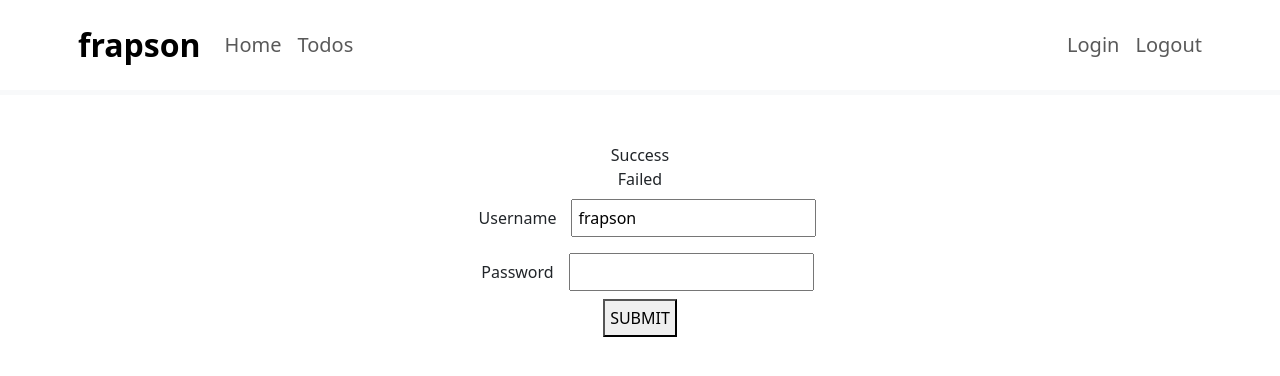
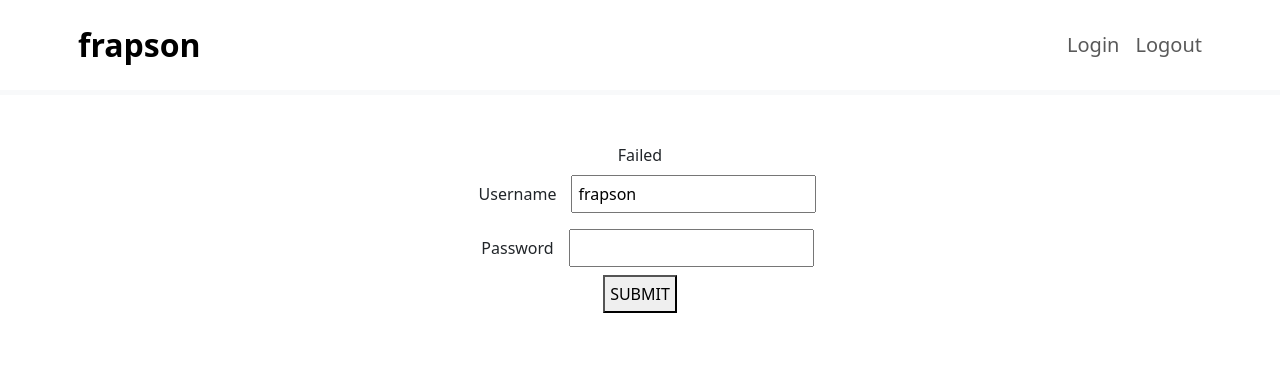
Before and after one commit to frapson/todo-app-react, a React (Create React App) app: page / in a window 1280 px wide. Shown: the top 376 px of the page. Built offline with nearby package versions, Linux system fonts and the light colour scheme.

Commit message:
Refactor code

```diff
--- a/src/components/todo/HeaderComponent.jsx
+++ b/src/components/todo/HeaderComponent.jsx
@@ -1,12 +1,15 @@
 import { Link } from 'react-router-dom'
-import { AuthContext } from './security/AuthContext'
-import { useContext } from 'react'
+import { useAuth } from './security/AuthContext'
 
 
 export default function HeaderComponent() {
 
-    const authContext = useContext(AuthContext)
-    console.log(authContext.number);
+    const authContext = useAuth()
+    const isAuthenticated = authContext.isAuthenticated
+
+    function logout(){
+        authContext.logout()
+    }
 
     return (
         <header className="border-bottom border-light border-5 mb-5 p-2">
@@ -16,13 +19,24 @@ export default function HeaderComponent() {
                     <a className="navbar-brand ms-2 fs-2 fw-bold text-black" href="">frapson</a>
                     <div className="collapse navbar-collapse">
                         <ul className="navbar-nav">
-                            <li className="nav-item fs-5"><Link className="nav-link" to="/welcome/in28minutes">Home</Link></li>
-                            <li className="nav-item fs-5"><Link className="nav-link" to="/todos">Todos</Link></li>
+                            <li className="nav-item fs-5">
+                                {isAuthenticated
+                                    && <Link className="nav-link" to="/welcome/in28minutes">Home</Link>}
+
+                            </li>
+                            <li className="nav-item fs-5">
+                                {isAuthenticated
+                                    && <Link className="nav-link" to="/todos">Todos</Link>}
+                            </li>
                         </ul>
                     </div>
                     <ul className="navbar-nav">
-                        <li className="nav-item fs-5"><Link className="nav-link" to="/login">Login</Link></li>
-                        <li className="nav-item fs-5"><Link className="nav-link" to="/logout">Logout</Link></li>
+                        <li className="nav-item fs-5">
+                            {!isAuthenticated &&
+                                <Link className="nav-link" to="/login">Login</Link>}
+                        </li>
+                        <li className="nav-item fs-5">
+                            <Link className="nav-link" to="/logout" onClick = {logout}>Logout</Link></li>
                     </ul>
                 </nav>
             </div>
--- a/src/components/todo/LoginComponent.jsx
+++ b/src/components/todo/LoginComponent.jsx
@@ -1,16 +1,17 @@
 import { useState } from 'react'
 import { useNavigate } from 'react-router-dom'
+import { useAuth } from './security/AuthContext'
 
 
 export default function LoginComponent() {
 
     const [username, setUsername] = useState('frapson')
     const [password, setPassword] = useState('')
-    const [showSuccessMessage, setSuccessMessage] = useState('false')
     const [showErrorMessage, setErrorMessage] = useState('false')
 
     const navigate = useNavigate()
 
+    const authContext = useAuth()
 
     function handleUsernameChange(event) {
         setUsername(event.target.value)
@@ -22,12 +23,9 @@ export default function LoginComponent() {
 
 
     function handleSubmit() {
-        if (username === 'frapson' && password === 'abc') {
-            setSuccessMessage(true)
-            setErrorMessage(false)
+        if (authContext.login(username, password)) {
             navigate(`/welcome/${username}`)
         } else {
-            setSuccessMessage(false)
             setErrorMessage(true)
         }
     }
@@ -35,7 +33,6 @@ export default function LoginComponent() {
 
     return (
         <div className="Login">
-            {showSuccessMessage && <div className="successMessage">Success</div>}
             {showErrorMessage && <div className="errorMessage">Failed</div>}
 
             <div className="LoginForm">
--- a/src/components/todo/security/AuthContext.js
+++ b/src/components/todo/security/AuthContext.js
@@ -1,12 +1,28 @@
-import { createContext, useState } from "react";
+import { createContext, useContext, useState } from "react";
 
 export const AuthContext = createContext()
 
+export const useAuth = () => useContext(AuthContext)
 
 export default function AuthProvider({ children }) {
-    const [number, setNumber] = useState(0)
+    const [isAuthenticated, setAuthenticated] = useState(false)
+
+    function login(username, password) {
+        if (username === 'frapson' && password === 'abc') {
+            setAuthenticated(true)
+            return true
+        } else {
+            setAuthenticated(false)
+            return false
+        }
+    }
+    function logout(){
+        setAuthenticated(false)
+    }
+
+
     return (
-        <AuthContext.Provider value={{number}}>
+        <AuthContext.Provider value={{isAuthenticated, login, logout}}>
             { children }
         </AuthContext.Provider>
     )
```
